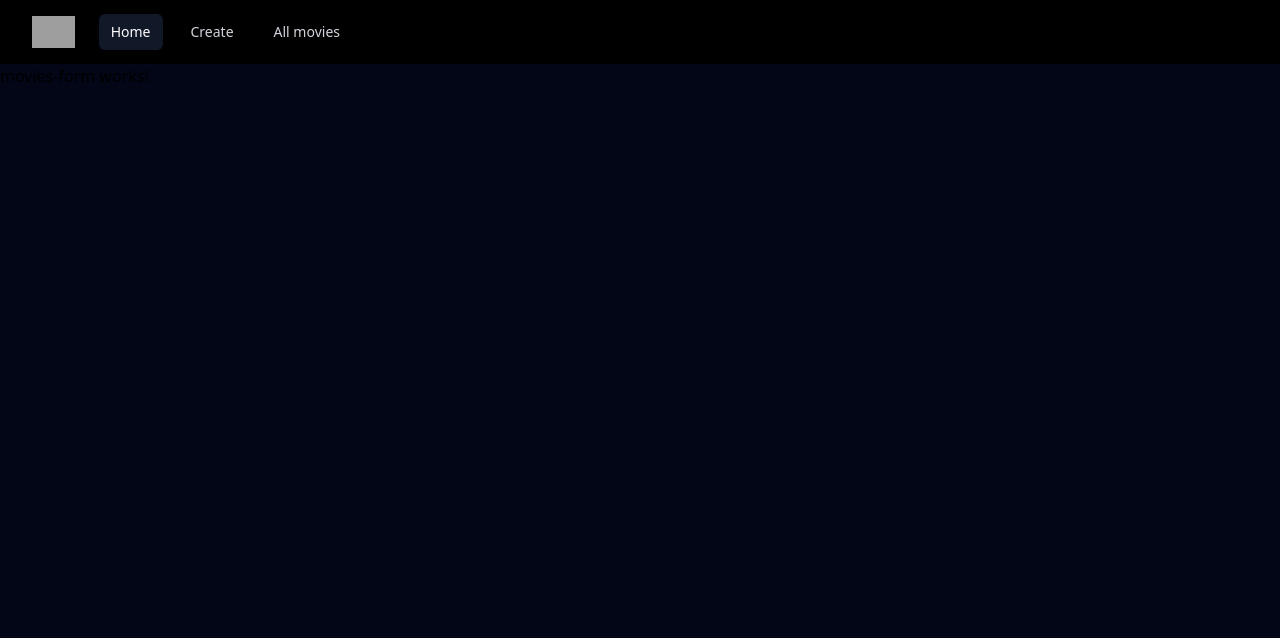
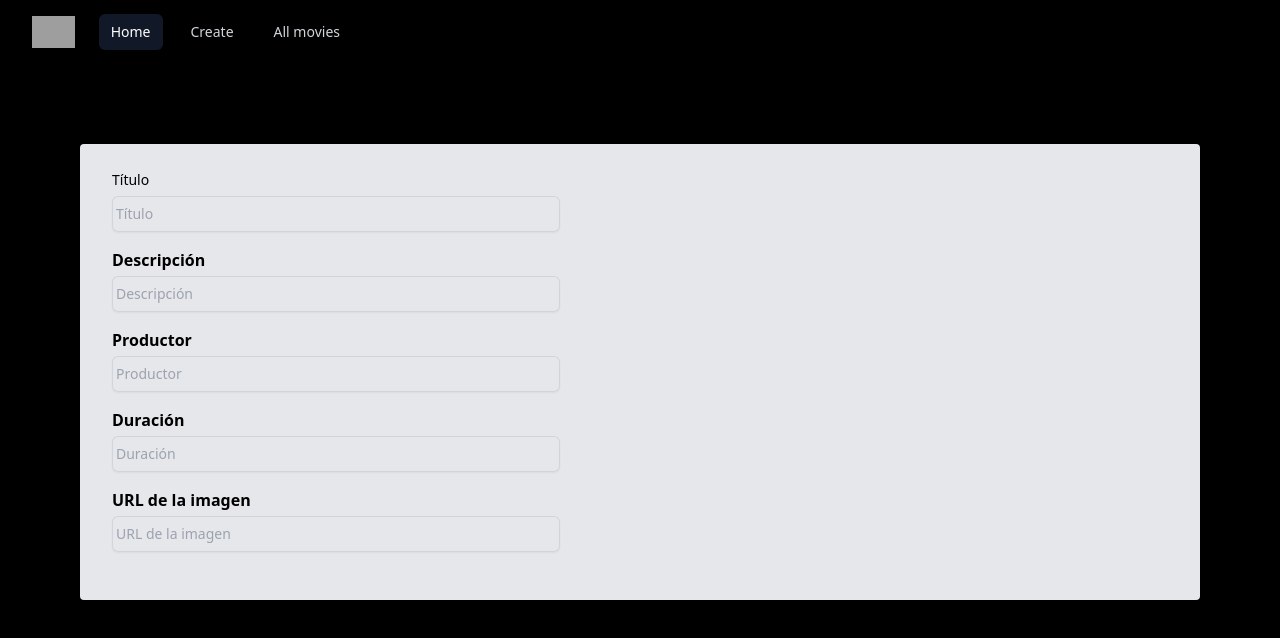
Before and after one commit to SierraJCode/Web-Peliculas, an Angular app in the folder Frontend/: page /movies/create in a window 1280 px wide. Shown: the top 638 px of the page. Built offline with nearby package versions, Linux system fonts and the light colour scheme; grey boxes are pictures that could not be loaded.

Commit message:
form creado

```diff
--- a/Frontend/src/app/components/movies-form/movies-form.component.html
+++ b/Frontend/src/app/components/movies-form/movies-form.component.html
@@ -1 +1,37 @@
-<p>movies-form works!</p>
+<div class="mt-5 mx-auto">
+    <form class="bg-gray-200 my-20 mx-20 shadow-md rounded px-8 pt-6 pb-8 mb-4 dark:bg-slate-800">
+        <div class="place-content-center">
+            <label class="block text-sm font-medium leading-6" for="title">Título</label>
+            <div class="mt-1 mb-4">
+                <div class="flex rounded-md shadow-sm ring-1 ring-inset ring-gray-300 focus-within:ring-2 focus-within:ring-inset focus-within:ring-indigo-600 sm:max-w-md">
+                  <input type="text" name="title" id="time" class="block flex-1 border-0 bg-transparent py-1.5 pl-1 text-black placeholder:text-gray-400 focus:ring-0 sm:text-sm sm:leading-6" placeholder="Título">
+                </div>
+            </div>
+            <label class="font-semibold" for="title">Descripción</label>
+            <div class="mt-1 mb-4">
+                <div class="flex rounded-md shadow-sm ring-1 ring-inset ring-gray-300 focus-within:ring-2 focus-within:ring-inset focus-within:ring-indigo-600 sm:max-w-md">
+                  <input type="text" name="description" id="description" class="block flex-1 border-0 bg-transparent py-1.5 pl-1 text-black placeholder:text-gray-400 focus:ring-0 sm:text-sm sm:leading-6" placeholder="Descripción">
+                </div>
+            </div>
+            <label class="font-semibold" for="title">Productor</label>
+            <div class="mt-1 mb-4">
+                <div class="flex rounded-md shadow-sm ring-1 ring-inset ring-gray-300 focus-within:ring-2 focus-within:ring-inset focus-within:ring-indigo-600 sm:max-w-md">
+                  <input type="text" name="producer" id="producer" class="block flex-1 border-0 bg-transparent py-1.5 pl-1 text-black placeholder:text-gray-400 focus:ring-0 sm:text-sm sm:leading-6" placeholder="Productor">
+                </div>
+            </div>
+            <label class="font-semibold" for="title">Duración</label>
+            <div class="mt-1 mb-4">
+                <div class="flex rounded-md shadow-sm ring-1 ring-inset ring-gray-300 focus-within:ring-2 focus-within:ring-inset focus-within:ring-indigo-600 sm:max-w-md">
+                  <input type="text" name="time" id="time" class="block flex-1 border-0 bg-transparent py-1.5 pl-1 text-black placeholder:text-gray-400 focus:ring-0 sm:text-sm sm:leading-6" placeholder="Duración">
+                </div>
+            </div>
+            <label class="font-semibold" for="title">URL de la imagen</label>
+            <div class="mt-1 mb-4">
+                <div class="flex rounded-md shadow-sm ring-1 ring-inset ring-gray-300 focus-within:ring-2 focus-within:ring-inset focus-within:ring-indigo-600 sm:max-w-md">
+                  <input type="text" name="imageUrl" id="imageUrl" class="block flex-1 border-0 bg-transparent py-1.5 pl-1 text-black placeholder:text-gray-400 focus:ring-0 sm:text-sm sm:leading-6" placeholder="URL de la imagen">
+                </div>
+            </div>
+        </div>
+    </form>
+
+</div>
--- a/Frontend/src/index.html
+++ b/Frontend/src/index.html
@@ -7,7 +7,7 @@
   <meta name="viewport" content="width=device-width, initial-scale=1">
   <link rel="icon" type="image/x-icon" href="favicon.ico">
 </head>
-<body class="bg-slate-950">
+<body class="bg-black">
   <app-root></app-root>
 </body>
 </html>
```
